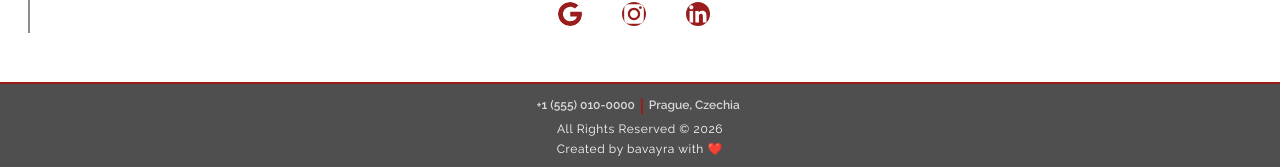
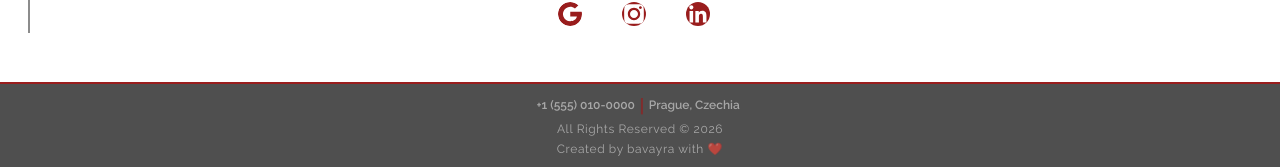
Before and after one commit to bavayra/Portfolio, a React (Vite) app: page / in a window 1280 px wide. Shown: the part 5387-5554 px from the top of the page. Built offline with nearby package versions, Linux system fonts and the light colour scheme.

Commit message:
style(Footer): changed font color for all the elements and set opcity for smoother design

```diff
--- a/src/sections/Footer.tsx
+++ b/src/sections/Footer.tsx
@@ -1,7 +1,7 @@
 const Footer = () => {
   return (
-    <footer className="py-3 text-center text-[0.75rem] border-t-2 border-accent-red text-white bg-[#4f4f4f]">
-      <div className="grid grid-cols-[1fr_max-content_1fr] max-w-52 mx-auto text-[0.75rem]  text-grey-1 font-semibold">
+    <footer className="py-3 text-center text-[0.75rem] border-t-2 border-accent-red text-grey-1 bg-[#4f4f4f]">
+      <div className="grid grid-cols-[1fr_max-content_1fr] max-w-52 mx-auto text-[0.75rem] opacity-65 font-semibold">
         <a href="tel:+15550100000" aria-label="Call example number">
           +1 (555) 010‑0000
         </a>
@@ -10,10 +10,10 @@ const Footer = () => {
           Prague, Czechia
         </p>
       </div>
-      <p className="tracking-wider leading-relaxed">
+      <p className="tracking-wider leading-relaxed opacity-65">
         All Rights Reserved © {new Date().getFullYear()}
       </p>
-      <p className="tracking-wider">Created by bavayra with ❤️</p>
+      <p className="tracking-wider opacity-65">Created by bavayra with ❤️</p>
     </footer>
   );
 };
```
